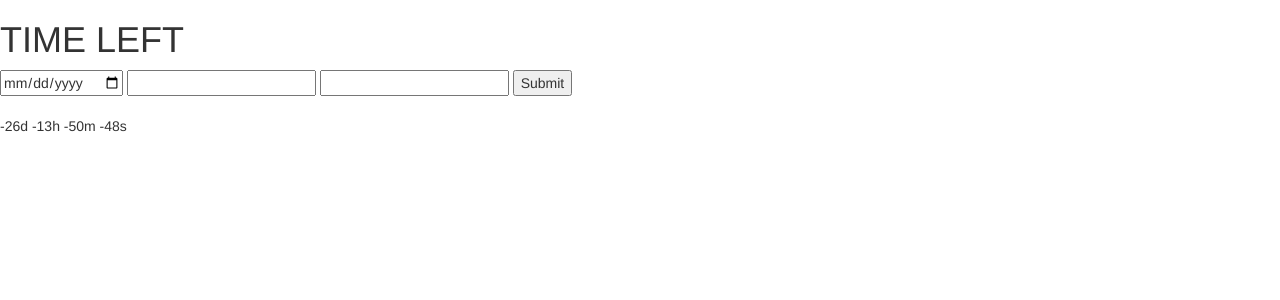
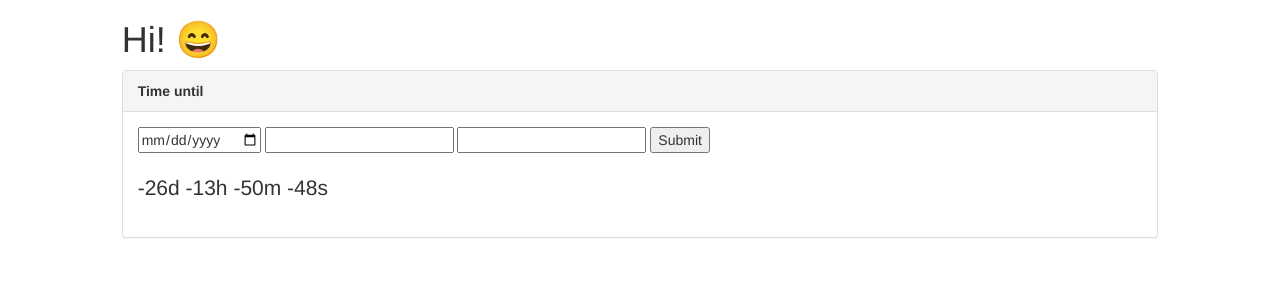
Before and after one commit to davidesarra/timeuntil, a Flask app: template timeleft/templates/base.html in a window 1280 px wide. Shown: the top 300 px of the page. Run offline with Flask 2, Linux system fonts and the light colour scheme; the template is opened without the code that fills it: most values are stand-ins (such as "Sample title", 1, 10 or a date in 2020); form fields are guessed from the names that the template uses; parts of the project's set-up code (start-up, migrations or seed data) failed here and were passed over; some libraries are stand-ins or nearby versions.

Commit message:
Adopt new layout for web app

```diff
--- a/timeleft/templates/base.html
+++ b/timeleft/templates/base.html
@@ -1,17 +1,27 @@
-{% extends 'bootstrap/base.html' %}
+{% extends "bootstrap/base.html" %}
 
 {% block content %}
-<h1>TIME LEFT</h1>
+
+<div class="container-fluid">
+  <div class="row">
+    <div class="col-lg-1"></div>
+    <div class="col-lg-10">
+      <h1>Hi! 😄</h1>
+      <div class="panel panel-default">
+        <div class="panel-heading"><b>Time until</b></div>
+        <div class="panel-body">
+
           <form action="#" method="post">
-  {{ form.date(class='datepicker') }}
+            {{ form.date(class="datepicker") }}
             {{ form.time() }}
             {{ form.time_zone() }}
             {{ form.hidden_tag() }}
-  <input type="submit" value="Submit"/>
+            <input type="submit" value="Submit" />
           </form>
 
           {% if timestamp %}
-<p class="lead">
+          <br>
+          <p class="lead" id="countdown">
             <script>
               var start = new Date().getTime();
               var end = new Date("{{ timestamp }}");
@@ -21,9 +31,18 @@
               var minutes = Math.floor((delta % (1000 * 60 * 60)) / (1000 * 60));
               var seconds = Math.floor((delta % (1000 * 60)) / 1000);
               var countdown = days + "d " + hours + "h " + minutes + "m " + seconds + "s ";
-    document.body.innerHTML += countdown;
+              var parent_node = document.getElementById("countdown");
+              var countdown_node = document.createTextNode(countdown);
+              parent_node.appendChild(countdown_node);
             </script>
           </p>
           {% endif %}
 
+        </div>
+      </div>
+    </div>
+    <div class="col-lg-1"></div>
+  </div>
+</div>
+
 {% endblock %}
```
Lines whose indentation alone changed are shown as unchanged.
